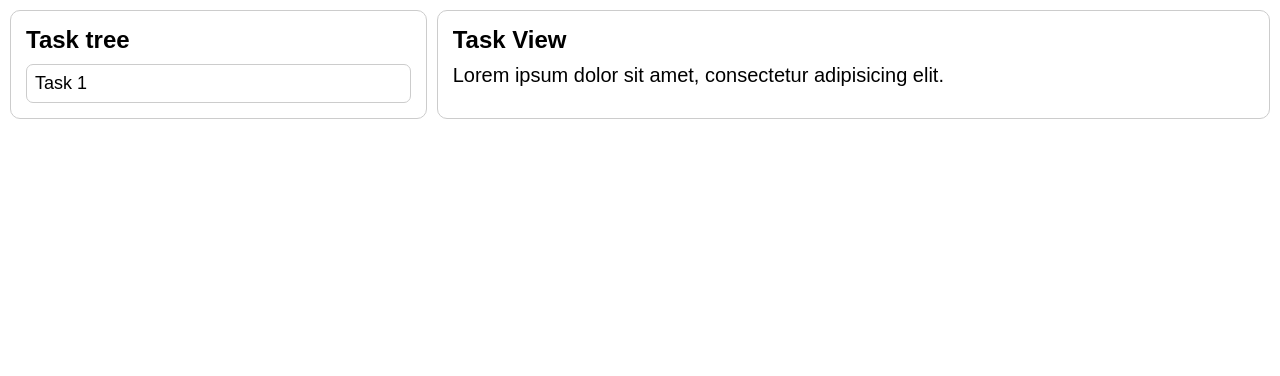
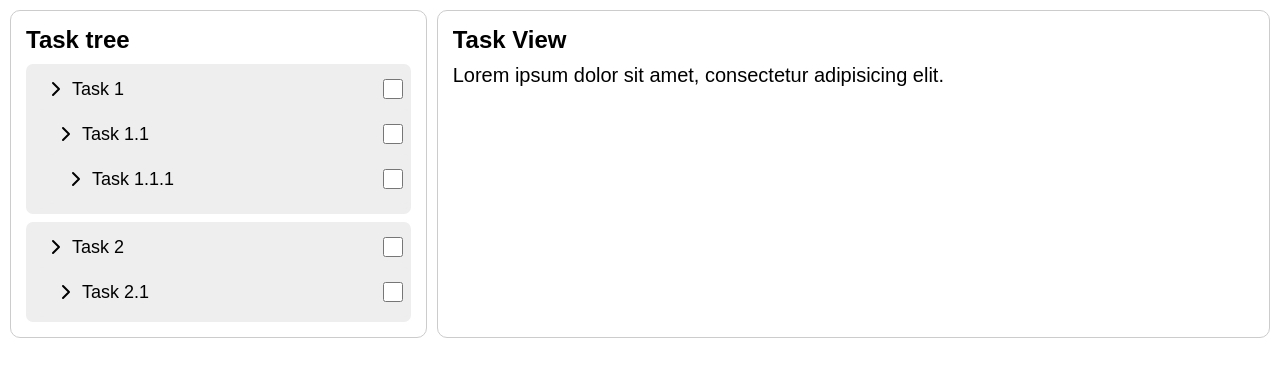
Before and after one commit to pablosukaban/testovoe-apricode, a React (Vite) app: page / in a window 1280 px wide. Shown: the top 376 px of the page. Built offline with nearby package versions, Linux system fonts and the light colour scheme.

Commit message:
стили для задач

```diff
--- a/package.json
+++ b/package.json
@@ -10,6 +10,7 @@
     "preview": "vite preview"
   },
   "dependencies": {
+    "lucide-react": "^0.252.0",
     "mobx": "^6.9.0",
     "mobx-react-lite": "^3.4.3",
     "prettier": "^2.8.8",
--- a/src/components/TaskItem.tsx
+++ b/src/components/TaskItem.tsx
@@ -1,10 +1,24 @@
-const TaskItem = () => {
+import { Task } from '../store/TaskState.ts';
+import { ChevronRight } from 'lucide-react';
+
+type TaskItemProps = {
+  givenTask: Task;
+};
+
+const TaskItem = ({ givenTask }: TaskItemProps) => {
   return (
-    <li>
-      <label>Task</label>
-      <input type={'checkbox'} />
-      <TaskItem />
-    </li>
+    <div className={'task-item-container'}>
+      <div className={'task-item-main'}>
+        <label className={'task-item-text'}>
+          <ChevronRight />
+          {givenTask.title}
+        </label>
+        <input type={'checkbox'} className={'task-checkbox'} />
+      </div>
+      {givenTask.subTaskList.map((item) => (
+        <TaskItem givenTask={item} key={item.id} />
+      ))}
+    </div>
   );
 };
 
--- a/src/components/TaskTree.tsx
+++ b/src/components/TaskTree.tsx
@@ -1,12 +1,18 @@
-const TaskTree = () => {
+import taskState from '../store/TaskState.ts';
+import TaskItem from './TaskItem.tsx';
+import { observer } from 'mobx-react-lite';
+
+const TaskTree = observer(() => {
   return (
     <div className={'tree-container'}>
       <h2>Task tree</h2>
       <ul className={'task-list'}>
-        <li className={'task-item'}>Task 1</li>
+        {taskState.tasksList.map((item) => (
+          <TaskItem givenTask={item} key={item.id} />
+        ))}
       </ul>
     </div>
   );
-};
+});
 
 export default TaskTree;
--- /dev/null
+++ b/src/store/TaskState.ts
@@ -0,0 +1,63 @@
+import { makeObservable, observable } from 'mobx';
+
+export type Task = {
+  id: number;
+  title: string;
+  description: string;
+  completed: boolean;
+  subTaskList: Task[];
+};
+
+class TaskState {
+  tasksList: Task[] = [
+    {
+      id: 1,
+      title: 'Task 1',
+      description: 'Lorem ipsum dolor sit amet, consectetur adipisicing elit.',
+      completed: false,
+      subTaskList: [
+        {
+          id: 1.1,
+          title: 'Task 1.1',
+          description:
+            'Lorem ipsum dolor sit amet, consectetur adipisicing elit.',
+          completed: false,
+          subTaskList: [
+            {
+              id: 1.11,
+              title: 'Task 1.1.1',
+              description:
+                'Lorem ipsum dolor sit amet, consectetur adipisicing elit.',
+              completed: false,
+              subTaskList: [],
+            },
+          ],
+        },
+      ],
+    },
+    {
+      id: 2,
+      title: 'Task 2',
+      description: 'Lorem ipsum dolor sit amet, consectetur adipisicing elit.',
+      completed: false,
+      subTaskList: [
+        {
+          id: 2.1,
+          title: 'Task 2.1',
+          description:
+            'Lorem ipsum dolor sit amet, consectetur adipisicing elit.',
+          completed: false,
+          subTaskList: [],
+        },
+      ],
+    },
+  ];
+
+  constructor() {
+    makeObservable(this, {
+      tasksList: observable,
+    });
+  }
+}
+
+export default new TaskState();
--- a/src/styles.scss
+++ b/src/styles.scss
@@ -1,4 +1,5 @@
-$lightGray: #ccc;
+$gray: #ccc;
+$lightGray: #eee;
 
 * {
   box-sizing: border-box;
@@ -29,7 +30,7 @@ h2 {
 // ======== task tree ========
 
 .tree-container {
-  border: 1px solid $lightGray;
+  border: 1px solid $gray;
   border-radius: 10px;
   padding: 15px;
 
@@ -42,23 +43,42 @@ h2 {
   gap: 8px;
 }
 
-.task-item {
+.task-item-container {
+
   width: 100%;
-  display: flex;
-  align-items: center;
-  justify-content: space-between;
-  padding: 8px;
-  border: 1px solid $lightGray;
   border-radius: 7px;
+  padding: 5px 0 5px 10px;
+
+  background: $lightGray;
 
   font-size: 1.125rem;
+
+  .task-checkbox {
+    width: 20px;
+    height: 20px;
+    border: 1px solid $gray;
+    cursor: pointer;
+  }
+
+  .task-item-main {
+    display: flex;
+    align-items: center;
+    justify-content: space-between;
+    padding: 8px;
+  }
+
+  .task-item-text {
+    display: flex;
+    align-items: center;
+    gap: 4px;
+  }
 }
 
 // ===== task view =====
 
 
 .view-container {
-  border: 1px solid $lightGray;
+  border: 1px solid $gray;
   border-radius: 10px;
   padding: 15px;
 
```
Also changed, not shown: 1 other file (tests, documents, lock files or other folders).
